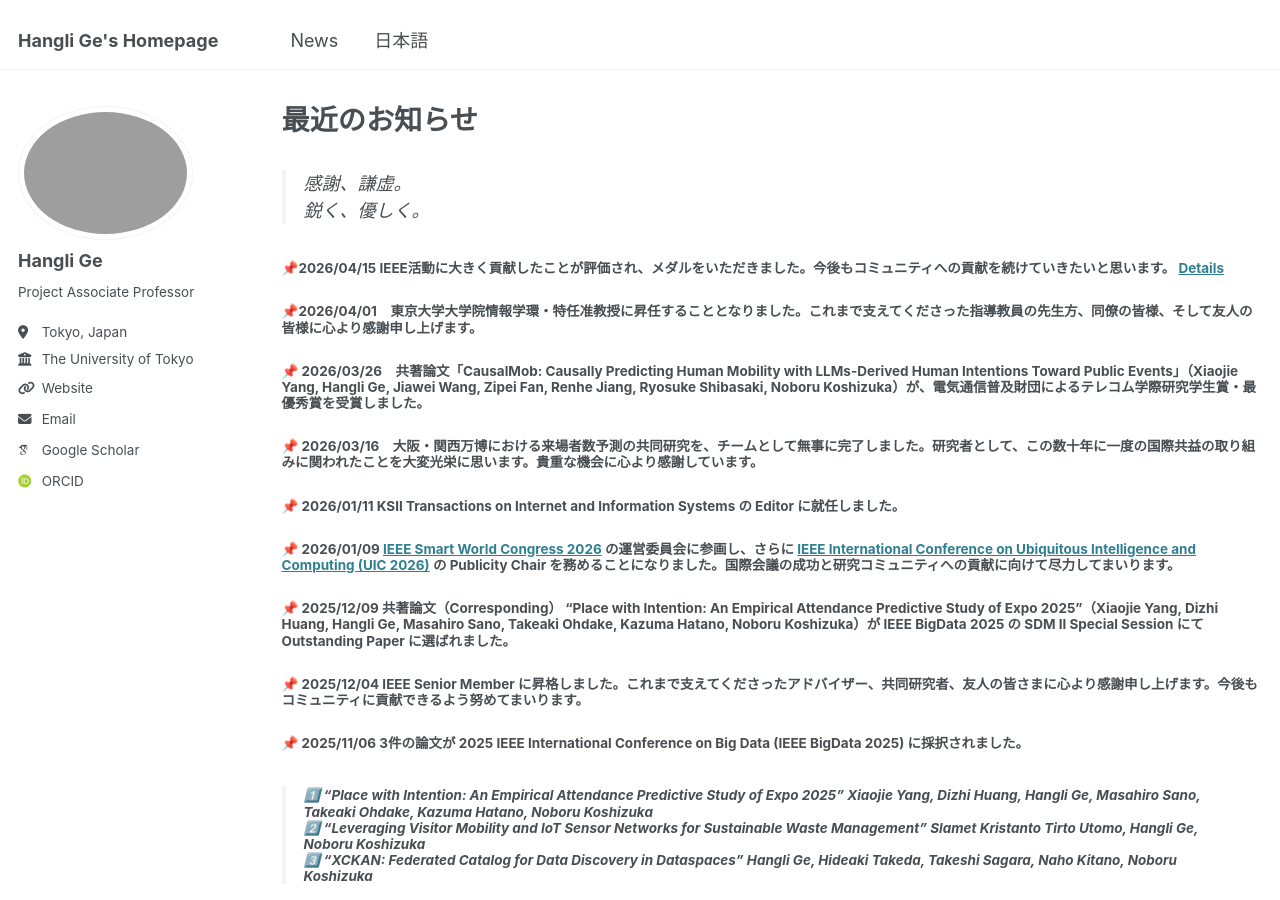
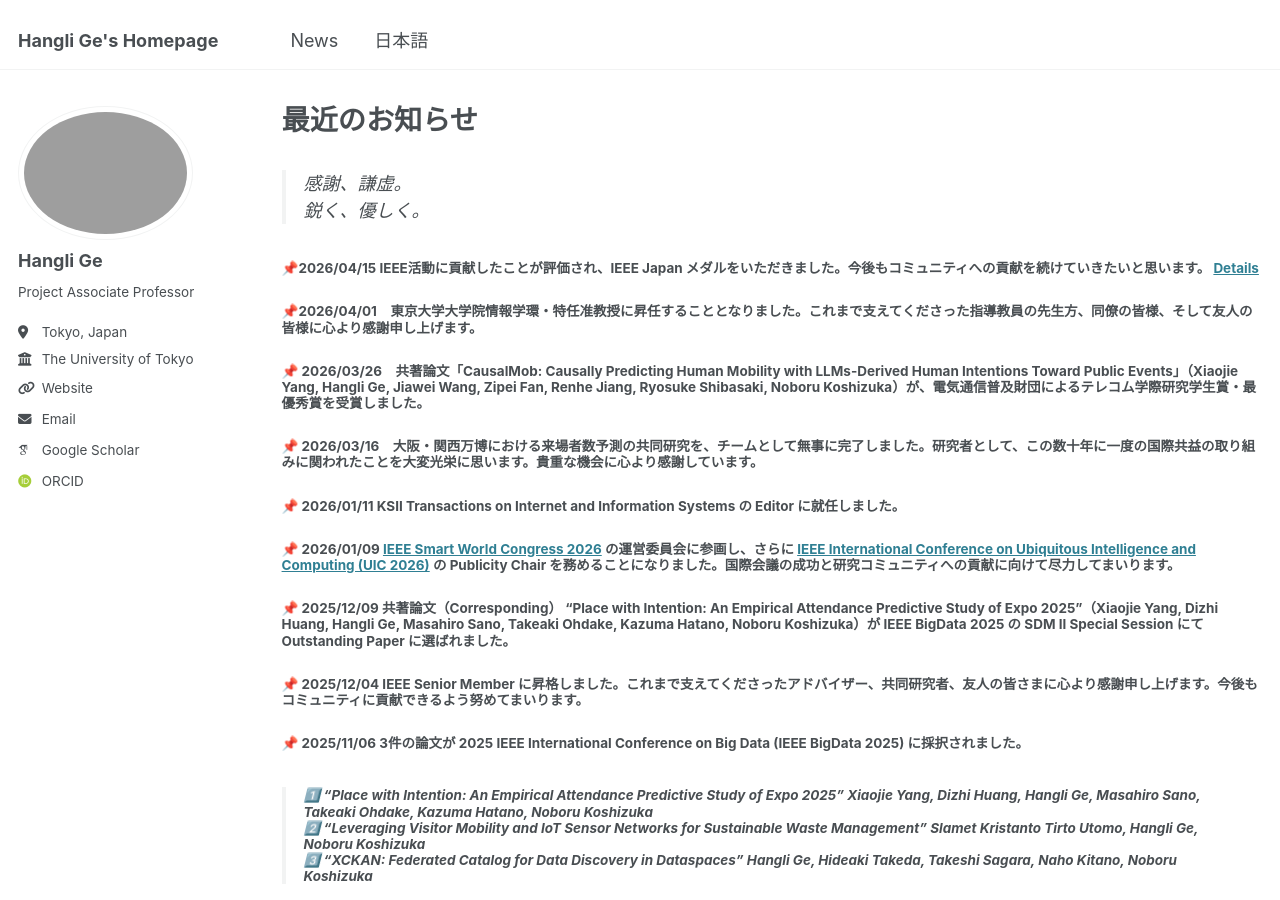
Before and after one commit to christie888/christie888.github.io, a Jekyll site: the page built from _pages/post_jp.md, in a window 1280 px wide and 900 px high. Built offline with Jekyll 4.4.1, drawn with Linux system fonts in a browser that asks for light colours; some web fonts are replaced.

Commit message:
Update post_jp.md

```diff
--- a/_pages/post_jp.md
+++ b/_pages/post_jp.md
@@ -5,7 +5,7 @@
 ---
 >感謝、謙虚。<br>鋭く、優しく。
 
-##### 📌2026/04/15 IEEE活動に大きく貢献したことが評価され、メダルをいただきました。今後もコミュニティへの貢献を続けていきたいと思います。 [Details](https://hanglige.com/images/IMG_9517.jpeg)
+##### 📌2026/04/15 IEEE活動に貢献したことが評価され、IEEE Japan メダルをいただきました。今後もコミュニティへの貢献を続けていきたいと思います。 [Details](https://hanglige.com/images/IMG_9517.jpeg)
 
 ##### 📌2026/04/01　東京大学大学院情報学環・特任准教授に昇任することとなりました。これまで支えてくださった指導教員の先生方、同僚の皆様、そして友人の皆様に心より感謝申し上げます。
 
```
